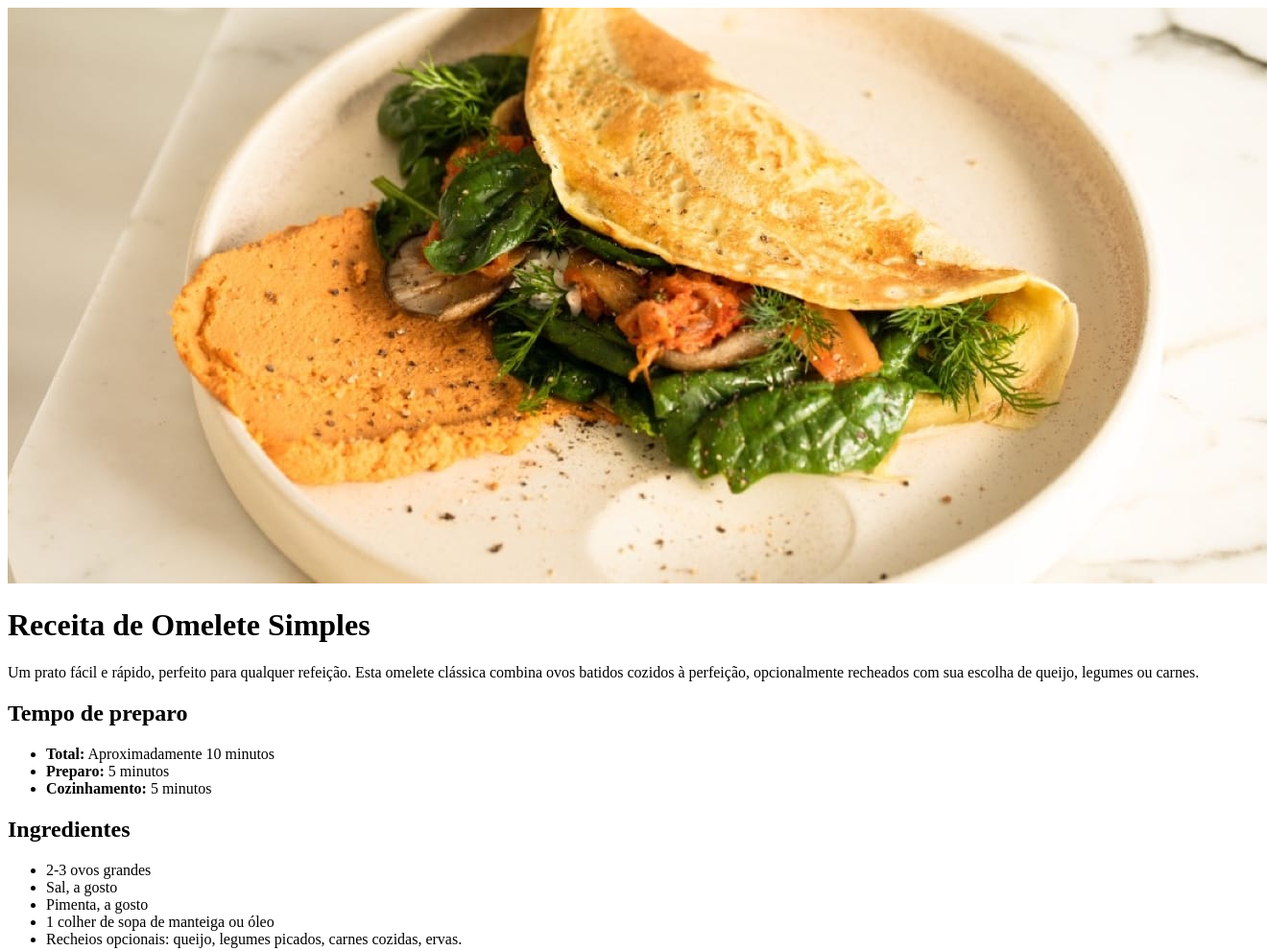
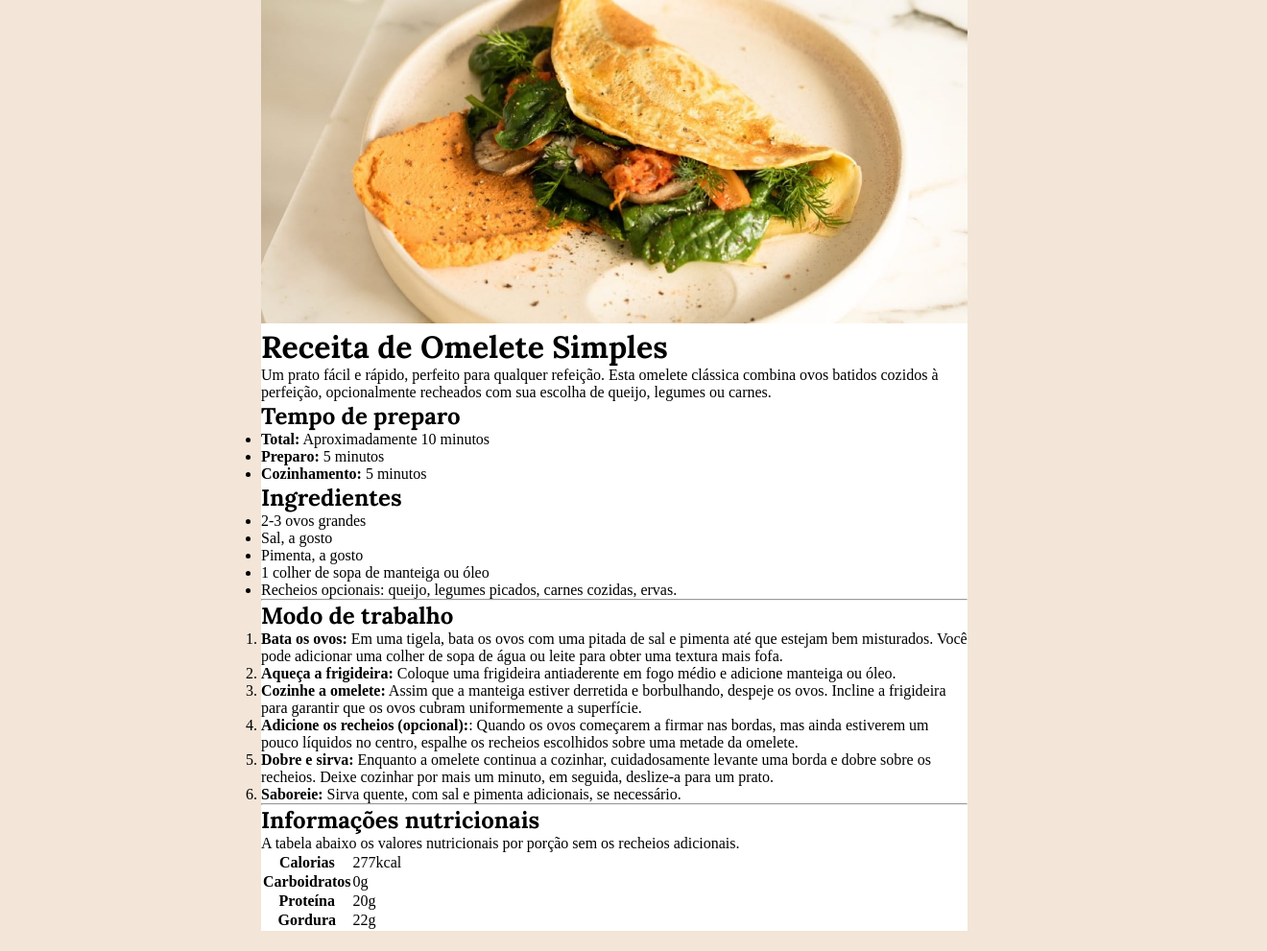
Before and after one commit to lobergo/receita, a plain HTML site: page index.html in a window 1280 px wide. Shown: the top 991 px of the page at 96% size, 1320 px wide, since content can reach past the window. After the commit the page ends 970 px from the top, so only its background shows below. Drawn offline with Linux system fonts and the light colour scheme.

Commit message:
segundo commit do CSS

```diff
--- a/index.html
+++ b/index.html
@@ -4,6 +4,10 @@
     <meta charset="UTF-8">
     <meta http-equiv="X-UA-Compatible" content="IE=edge">
     <meta name="viewport" content="width=device-width, initial-scale=1.0">
+    <link rel="preconnect" href="https://fonts.googleapis.com">
+    <link rel="preconnect" href="https://fonts.gstatic.com" crossorigin>
+    <link href="https://fonts.googleapis.com/css2?family=Lora:ital,wght@0,400..700;1,400..700&family=Outfit:wght@100..900&display=swap" rel="stylesheet">
+    <link rel="stylesheet" href="style.css">
     <title>Receita de Omelete</title>
 </head>
 <body>
--- /dev/null
+++ b/style.css
@@ -0,0 +1,23 @@
+* {
+    margin: 0;
+    padding: 0;
+    box-sizing: border-box;
+}
+
+body {
+    background-color: #f3e5d7;
+}
+
+body > div {
+    background-color: #fff;
+    max-width: 736px;
+    margin-inline: auto;
+}
+
+div img {
+    width: 100%;
+}
+
+h1, h2 {
+    font-family: 'Lora', serif;
+}
```
